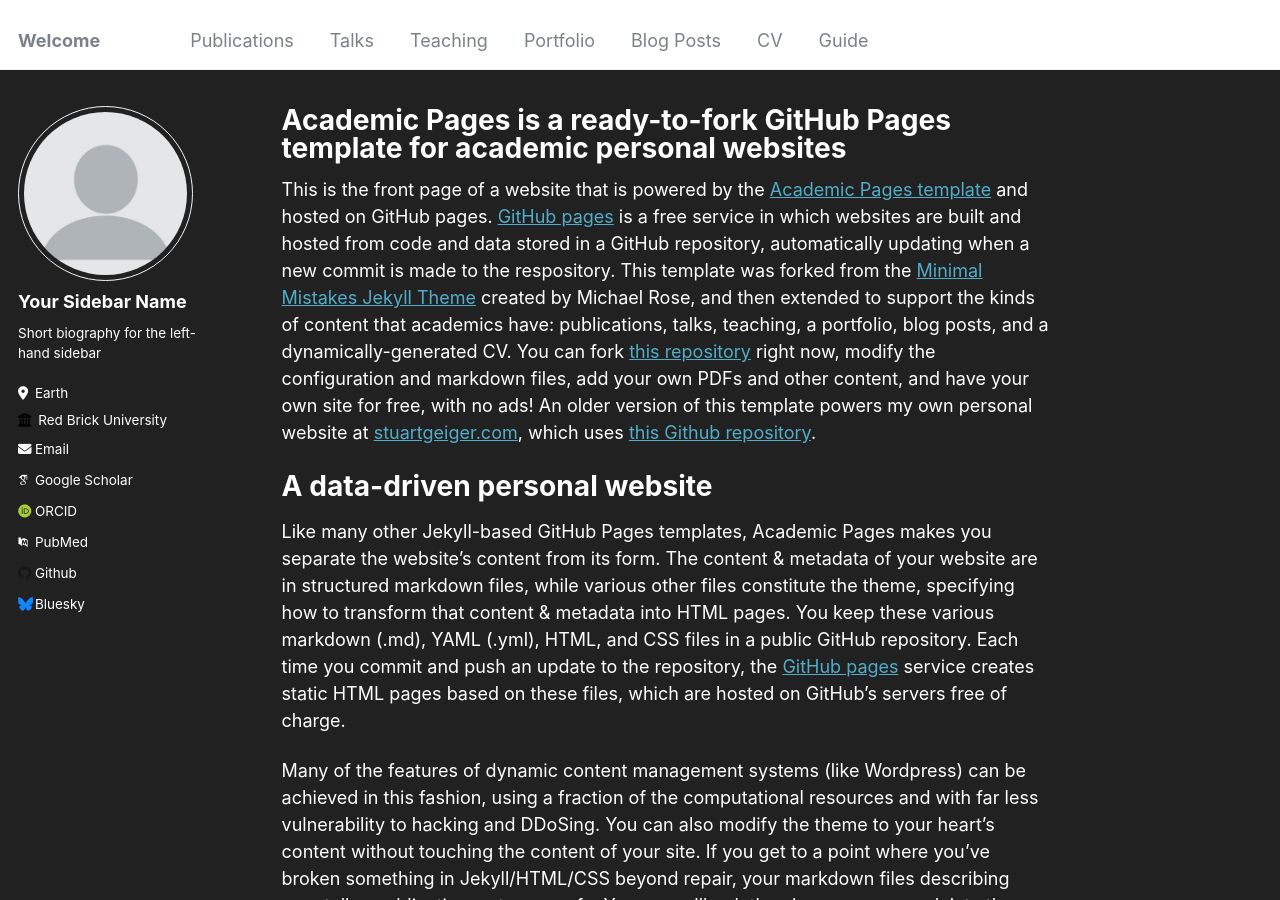
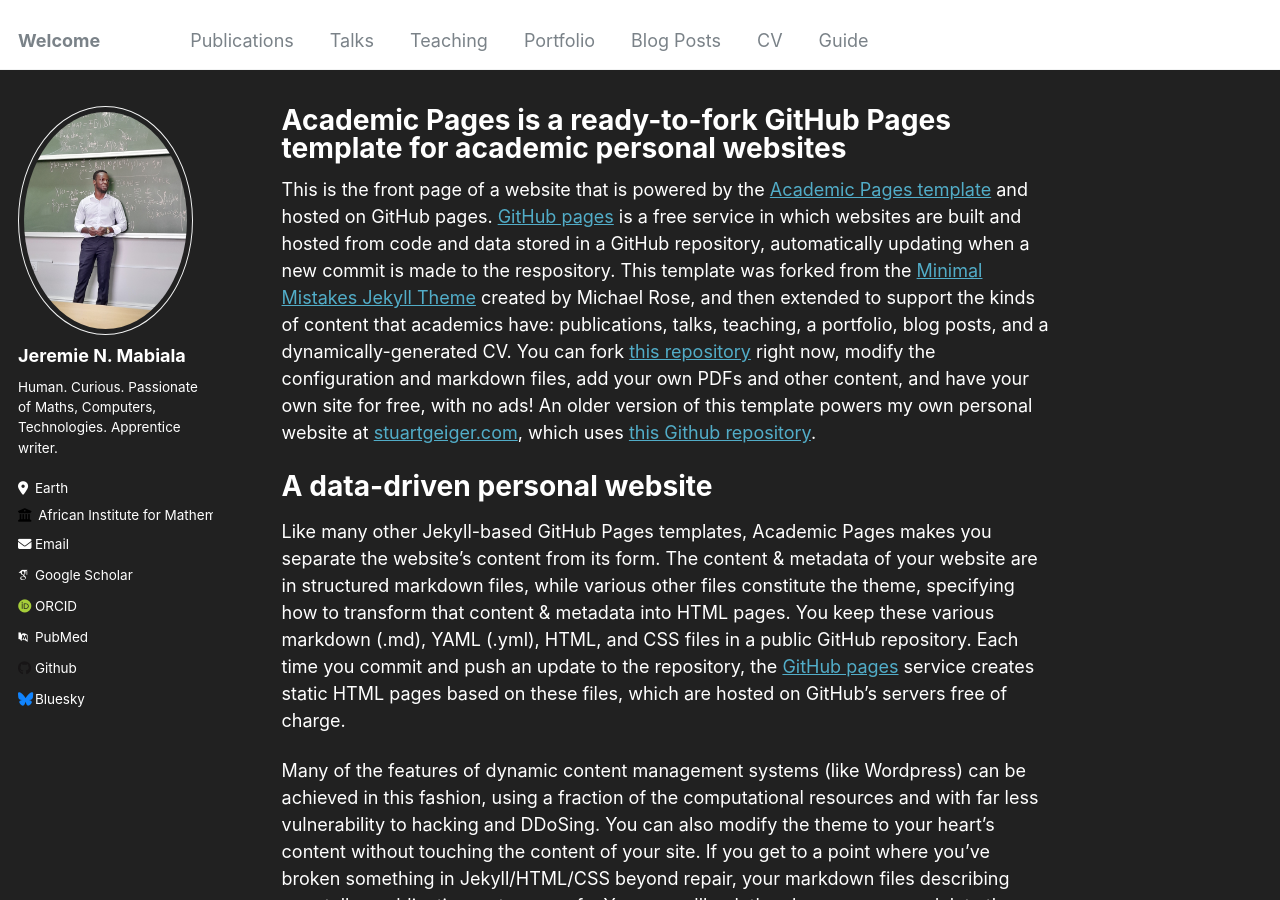
Before and after one commit to jnlandu/jeremie.github.io, a Jekyll site: the page built from _pages/about.md, in a window 1280 px wide and 900 px high. Built offline with Jekyll 4.4.1, drawn with Linux system fonts in a browser that asks for light colours; some web fonts are replaced.

Commit message:
update yaml

```diff
--- a/_config.yml
+++ b/_config.yml
@@ -21,14 +21,14 @@ repository               : "academicpages/academicpages.github.io"
 #               Additional customization can be done by editing /_includes/author-profile.html
 author:
   # Biographic information
-  avatar           : "profile.png"
-  name             : "Your Sidebar Name"
+  avatar           : "drj.jpeg"
+  name             : "Jeremie N. Mabiala"
   pronouns         : # example: "she/her"
-  bio              : "Short biography for the left-hand sidebar"
+  bio              : "Human. Curious. Passionate of Maths, Computers, Technologies. Apprentice writer."
   location         : "Earth"
-  employer         : "Red Brick University"
+  employer         : "African Institute for Mathematical Sciences"
   uri              : # URL
-  email            : "none@example.org"
+  email            : "jeremie@aims.ac.za"
 
   # Academic websites
   arxiv            : # URL - Update with the correct link to your profile
@@ -43,7 +43,7 @@ author:
   bitbucket        : # Username - Update with your username on the site
   codepen          : # Username
   dribbble         : # Username
-  github           : "academicpages"
+  github           : "jnlandu"
   kaggle           : # Username
   stackoverflow    : # User number or user number and name (i.e., use "1" or "1/jeff-atwood")
 
```
